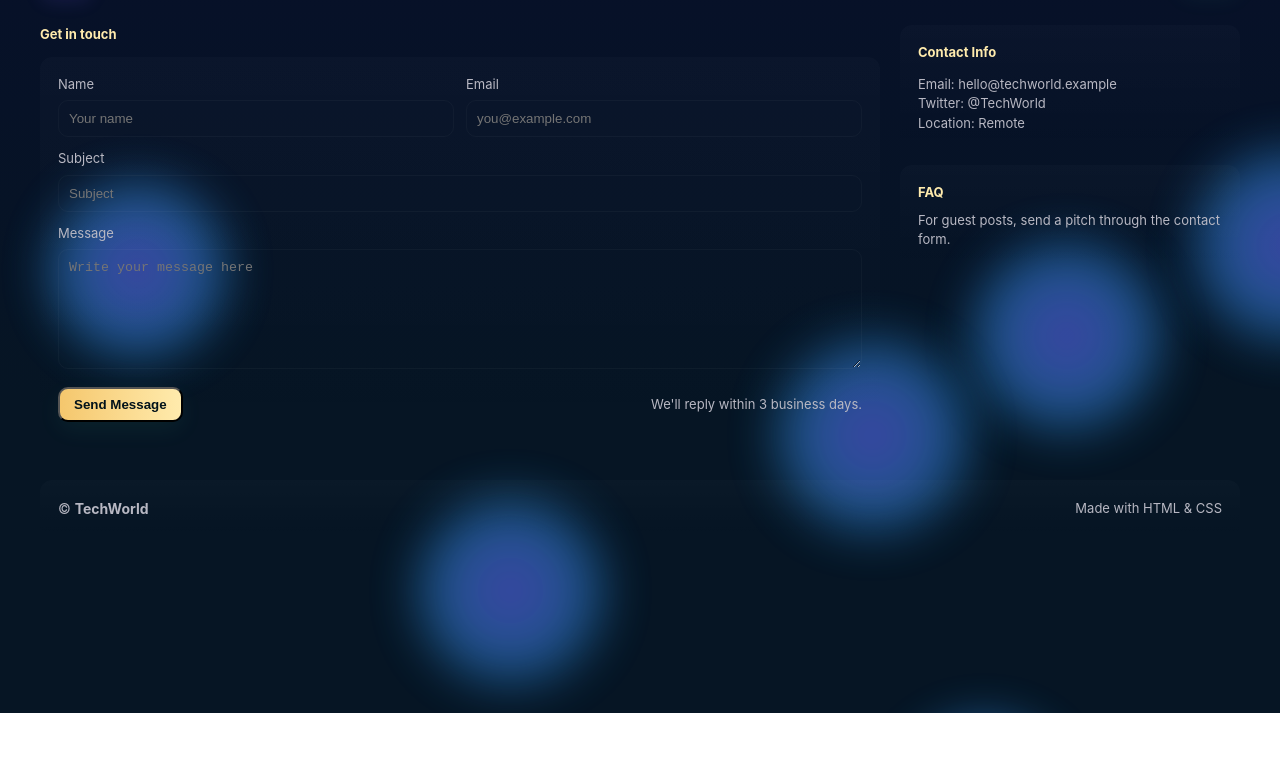
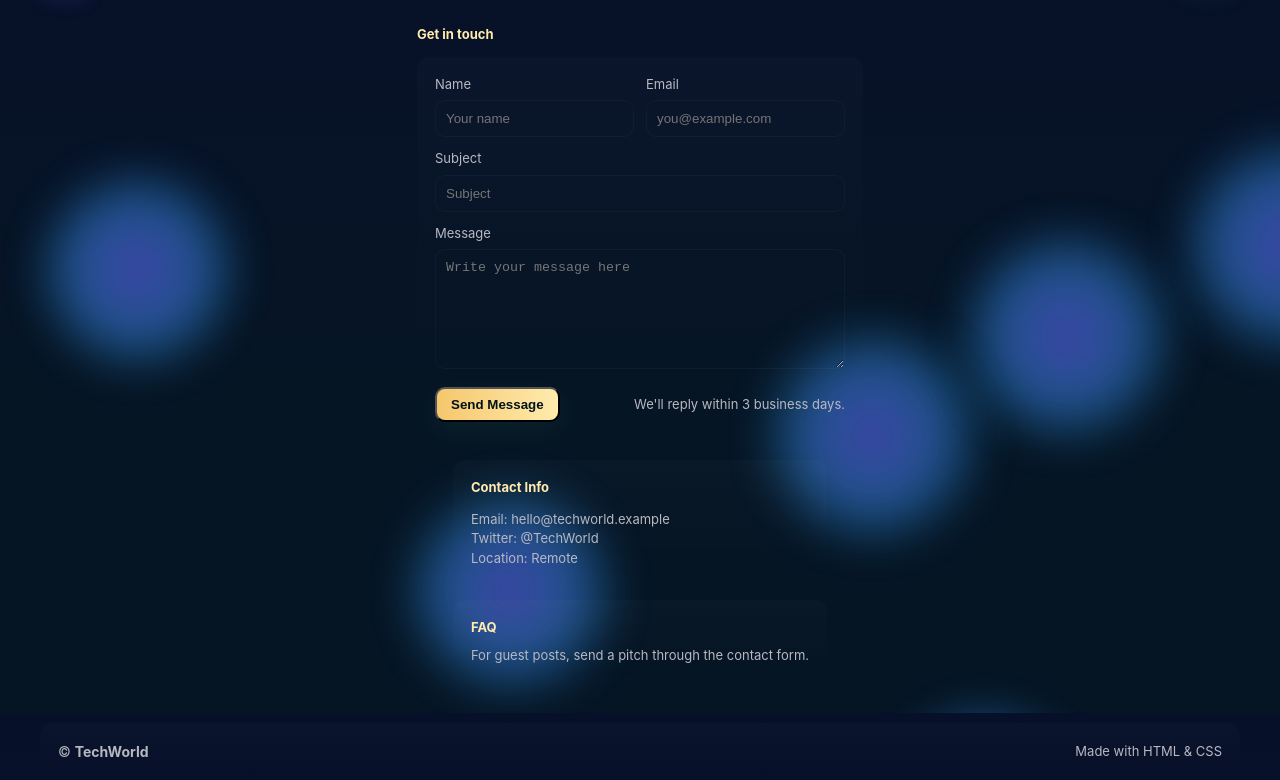
Before and after one commit to Ritik-9931/TechWorld, a plain HTML site: page contact.html in a window 1280 px wide. Shown: the part 87-867 px from the top of the page. Before the commit the page ends 800 px from the top, so only its background shows below. Drawn offline with Linux system fonts and the light colour scheme.

Commit message:
Update layout of contact page to flexbox
Changed layout from grid to flex for main section.

```diff
--- a/contact.html
+++ b/contact.html
@@ -39,10 +39,11 @@
 
       <main
         style="
-          display: grid;
-          grid-template-columns: 1fr 340px;
+          display:flex;
+          flex-direction: column;
           gap: 20px;
-          align-items: start;
+          align-items: center;
+          justify-content: center;
         "
       >
         <section>
```
